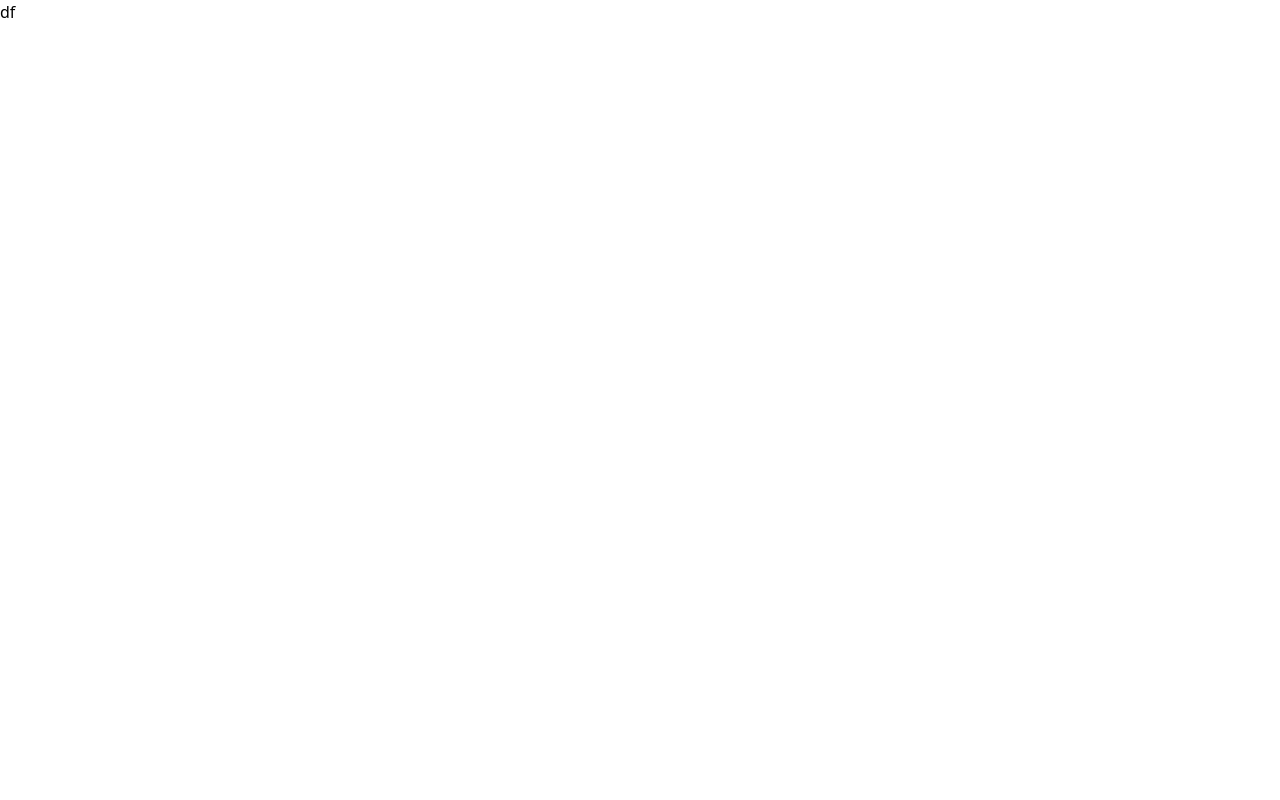
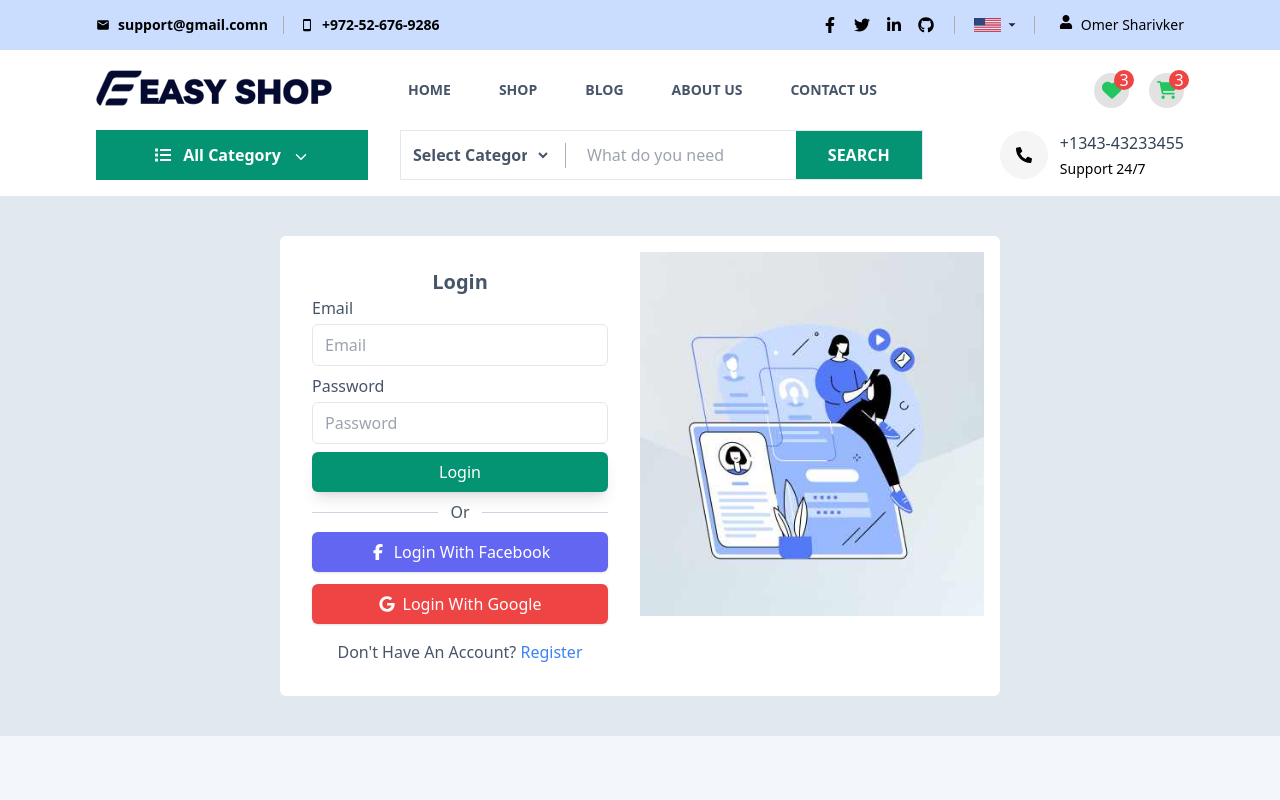
Before and after one commit to OmerSharivker/Ecommerce, a React (Create React App) app in the folder frontend/: page /login in a window 1280 px wide. Shown: the top 800 px of the page. Built offline with nearby package versions, Linux system fonts and the light colour scheme.

Commit message:
create redux store

```diff
--- a/frontend/src/index.js
+++ b/frontend/src/index.js
@@ -1,14 +1,28 @@
-import React from 'react';
+import React, { Suspense } from 'react';
 import ReactDOM from 'react-dom/client';
 import './index.css';
 import App from './App';
 import reportWebVitals from './reportWebVitals';
+import { Provider } from 'react-redux';
+import store from './store/index';
+import { Toaster } from 'react-hot-toast';
 
 const root = ReactDOM.createRoot(document.getElementById('root'));
 root.render(
-  <React.StrictMode>
+<Provider store={store} >
+    <Suspense>
     <App />
-  </React.StrictMode>
+    <Toaster
+      toastOptions={{
+        position : 'top-right',
+        style : {
+          background : '#283046',
+          color : 'white'
+        }
+      }}
+    />
+    </Suspense>
+    </Provider>
 );
 
 // If you want to start measuring performance in your app, pass a function
--- a/frontend/src/pages/Login.jsx
+++ b/frontend/src/pages/Login.jsx
@@ -1,11 +1,94 @@
-import React from 'react';
+import React, { useState } from 'react';
+import Header from '../components/Header';
+import Footer from '../components/Footer';
+import { FaFacebookF } from "react-icons/fa6";
+import { FaGoogle } from "react-icons/fa6";
+import { Link } from 'react-router-dom';
+
 
 const Login = () => {
+    const  [state,setState]= useState({
+
+        email: '',
+        password: ''
+    })
+
+    const inputHandle = (e) => {
+        setState({
+            ...state,[e.target.name]: e.target.value
+        })
+    }
+
+    const register = (e) => {
+        e.preventDefault()
+        console.log(state)
+        setState({
+
+            email: '',
+            password: ''
+        })
+    }
+
     return (
         <div>
-            df
+            <Header/>
+    <div className='bg-slate-200 mt-4'>
+        <div className='w-full justify-center items-center p-10'>
+            <div className='grid grid-cols-2 w-[60%] mx-auto bg-white rounded-md'>
+                <div className='px-8 py-8'>
+
+            <h2 className='text-center w-full text-xl text-slate-600 font-bold'>Login </h2>
+
+    <div>
+        <form onSubmit={register} className='text-slate-600'>
+
+    <div className='flex flex-col gap-1 mb-2'>
+        <label htmlFor="email">Email</label>
+        <input onChange={inputHandle} value={state.email}  className='w-full px-3 py-2 border border-slate-200 outline-none focus:border-green-500 rounded-md' type="email" name="email" id="email" placeholder='Email' required />
+    </div>
+    <div className='flex flex-col gap-1 mb-2'>
+        <label htmlFor="password">Password</label>
+        <input onChange={inputHandle} value={state.password}  className='w-full px-3 py-2 border border-slate-200 outline-none focus:border-green-500 rounded-md' type="password" name="password" id="password" placeholder='Password' required />
+    </div>
+
+    <button className='px-8 w-full py-2 bg-[#059473] shadow-lg hover:shadow-green-500/40 text-white rounded-md'>Login</button>
+
+
+    <div className='flex justify-center items-center py-2'>
+        <div className='h-[1px] bg-slate-300 w-[95%]'> </div>
+        <span className='px-3 text-slate-600'>Or</span>
+        <div className='h-[1px] bg-slate-300 w-[95%]'> </div>
+    </div>
+
+    <button className='px-8 w-full py-2 bg-indigo-500 shadow hover:shadow-indigo-500/50 text-white rounded-md flex justify-center items-center gap-2 mb-3'>
+        <span><FaFacebookF /> </span>
+        <span>Login With Facebook </span>
+    </button>
+
+
+
+        </form>
+    <button className='px-8 w-full py-2 bg-red-500 shadow hover:shadow-red-500/50 text-white rounded-md flex justify-center items-center gap-2 mb-3'>
+        <span><FaGoogle  /></span>
+        <span>Login With Google </span>
+    </button>
+    </div>
+
+    <div className='text-center text-slate-600 pt-1'>
+        <p>Don't Have An Account? <Link className='text-blue-500' to='/registers'> Register</Link> </p>
+    </div>
+            </div>
+
+        <div className='w-full h-full py-4 pr-4'>
+            <img src="http://localhost:3000/images/login.jpg" alt="" />
+         </div>
+
+         </div>
+        </div>
+    </div>
+
+            <Footer/>
         </div>
     );
 };
-
 export default Login;
--- a/frontend/src/pages/Register.jsx
+++ b/frontend/src/pages/Register.jsx
@@ -1,53 +1,97 @@
-import React from 'react';
+import React, { useState } from 'react';
 import Header from '../components/Header';
 import Footer from '../components/Footer';
+import { FaFacebookF } from "react-icons/fa6";
+import { FaGoogle } from "react-icons/fa6";
+import { Link } from 'react-router-dom';
+
 
 const Register = () => {
+    const  [state,setState]= useState({
+        name: '',
+        email: '',
+        password: ''
+    })
+
+    const inputHandle = (e) => {
+        setState({
+            ...state,[e.target.name]: e.target.value
+        })
+    }
+
+    const register = (e) => {
+        e.preventDefault()
+        console.log(state)
+        setState({
+            name: '',
+            email: '',
+            password: ''
+        })
+    }
+
     return (
         <div>
             <Header/>
-
     <div className='bg-slate-200 mt-4'>
         <div className='w-full justify-center items-center p-10'>
-                    <div className='grid grid-cols-2 w-[60%] mx-auto bg-white'>
+            <div className='grid grid-cols-2 w-[60%] mx-auto bg-white rounded-md'>
                 <div className='px-8 py-8'>
-                            <h2 className='text-center w-full text-xl text-slate-600 font-bold'>Register</h2>
 
-                        </div>
+            <h2 className='text-center w-full text-xl text-slate-600 font-bold'>Register </h2>
+
     <div>
-                             <form className='text-slate-600'>
+        <form onSubmit={register} className='text-slate-600'>
     <div className='flex flex-col gap-1 mb-2'>
         <label htmlFor="name">Name</label>
-                              <input className='w-full px-3 py-2 border border-slate-200 outline-none focus:border-green-500
-                              rounded-md' type="text" name="name" id="name" placeholder='Name' required />
+        <input onChange={inputHandle} value={state.name} className='w-full px-3 py-2 border border-slate-200 outline-none focus:border-green-500 rounded-md' type="text" name="name" id="name" placeholder='Name' required />
     </div>
     <div className='flex flex-col gap-1 mb-2'>
         <label htmlFor="email">Email</label>
-                              <input className='w-full px-3 py-2 border border-slate-200 outline-none focus:border-green-500
-                              rounded-md' type="text" name="email" id="email" placeholder='Email' required />
+        <input onChange={inputHandle} value={state.email}  className='w-full px-3 py-2 border border-slate-200 outline-none focus:border-green-500 rounded-md' type="email" name="email" id="email" placeholder='Email' required />
     </div>
     <div className='flex flex-col gap-1 mb-2'>
         <label htmlFor="password">Password</label>
-                              <input className='w-full px-3 py-2 border border-slate-200 outline-none focus:border-green-500
-                              rounded-md' type="password" name="password" id="password" placeholder='Password' required />
+        <input onChange={inputHandle} value={state.password}  className='w-full px-3 py-2 border border-slate-200 outline-none focus:border-green-500 rounded-md' type="password" name="password" id="password" placeholder='Password' required />
     </div>
 
     <button className='px-8 w-full py-2 bg-[#059473] shadow-lg hover:shadow-green-500/40 text-white rounded-md'>Register</button>
 
+
+    <div className='flex justify-center items-center py-2'>
+        <div className='h-[1px] bg-slate-300 w-[95%]'> </div>
+        <span className='px-3 text-slate-600'>Or</span>
+        <div className='h-[1px] bg-slate-300 w-[95%]'> </div>
+    </div>
+
+    <button className='px-8 w-full py-2 bg-indigo-500 shadow hover:shadow-indigo-500/50 text-white rounded-md flex justify-center items-center gap-2 mb-3'>
+        <span><FaFacebookF /> </span>
+        <span>Login With Facebook </span>
+    </button>
+
+
+
         </form>
+    <button className='px-8 w-full py-2 bg-red-500 shadow hover:shadow-red-500/50 text-white rounded-md flex justify-center items-center gap-2 mb-3'>
+        <span><FaGoogle  /></span>
+        <span>Login With Google </span>
+    </button>
+    </div>
+
+    <div className='text-center text-slate-600 pt-1'>
+        <p>Have An Account? <Link className='text-blue-500' to='/login'> Login</Link> </p>
     </div>
             </div>
 
+        <div className='w-full h-full py-4 pr-4'>
+            <img src="http://localhost:3000/images/login.jpg" alt="" />
          </div>
 
          </div>
-
-
-
+        </div>
+    </div>
 
             <Footer/>
         </div>
     );
 };
-
 export default Register;
--- /dev/null
+++ b/frontend/src/store/index.js
@@ -0,0 +1,16 @@
+
+import {configureStore} from '@reduxjs/toolkit'
+import rootReducer from './rootReducer'
+
+const store = configureStore({
+
+    reducer : rootReducer,
+    middleware : getDefaultMiddleware => {
+        return getDefaultMiddleware({
+            serializableCheck : false
+        })
+    },
+    devTools : true
+
+})
+export default store
--- /dev/null
+++ b/frontend/src/store/reducers/homeReducer.js
@@ -0,0 +1,19 @@
+import { createSlice ,createAsyncThunk } from "@reduxjs/toolkit"
+
+
+
+export const homeReducer = createSlice({
+    name: 'home',
+    initialState:{
+        categories : [],
+    },
+    reducers : {
+
+    },
+    extraReducers: (builder) => {
+
+
+    }
+})
+
+export default homeReducer.reducer
--- /dev/null
+++ b/frontend/src/store/rootReducer.js
@@ -0,0 +1,7 @@
+import homeReducer from "./reducers/homeReducer";
+
+
+const rootReducer = {
+    home : homeReducer
+}
+export default rootReducer
```
Lines whose indentation alone changed are shown as unchanged.
